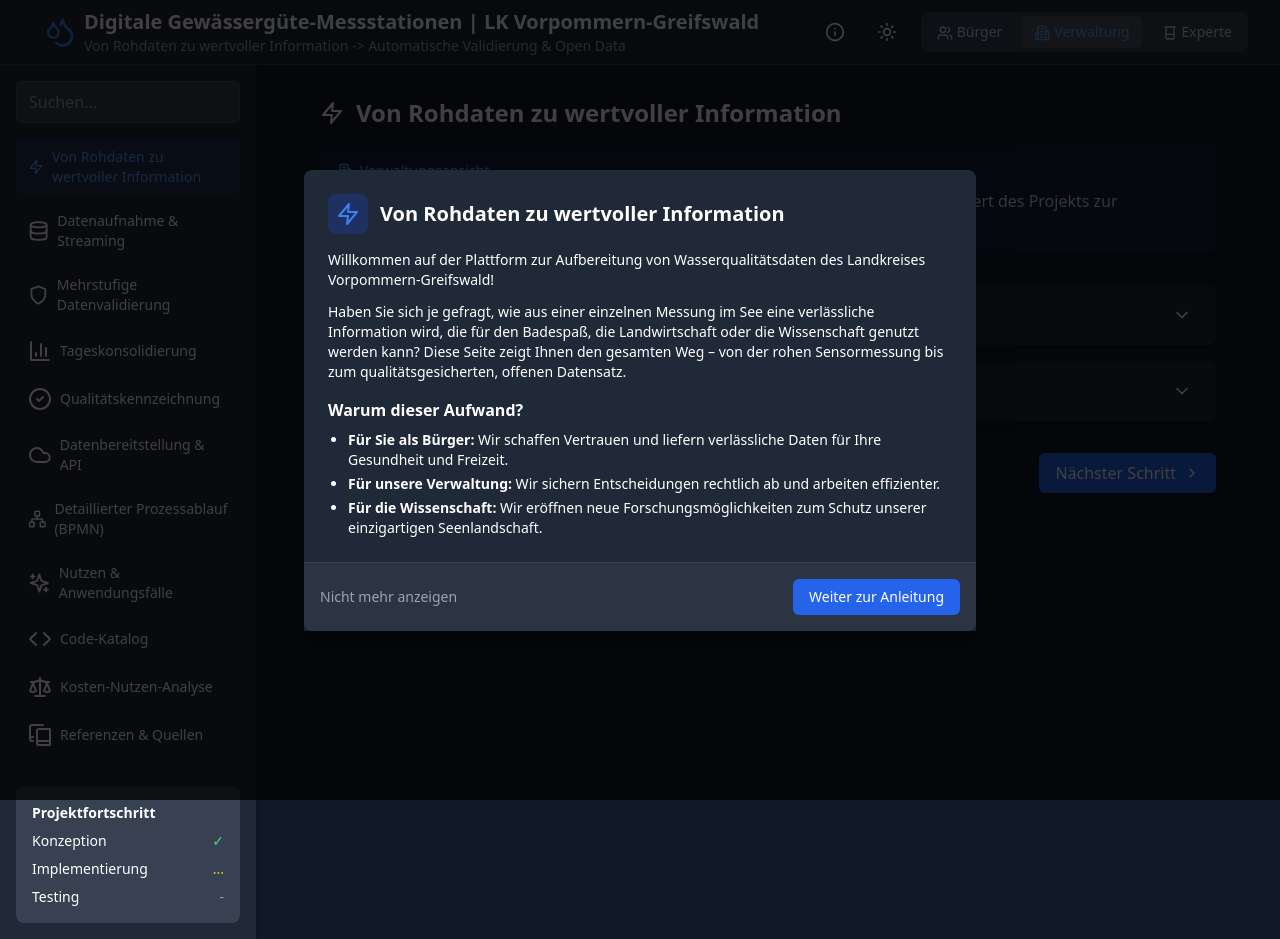
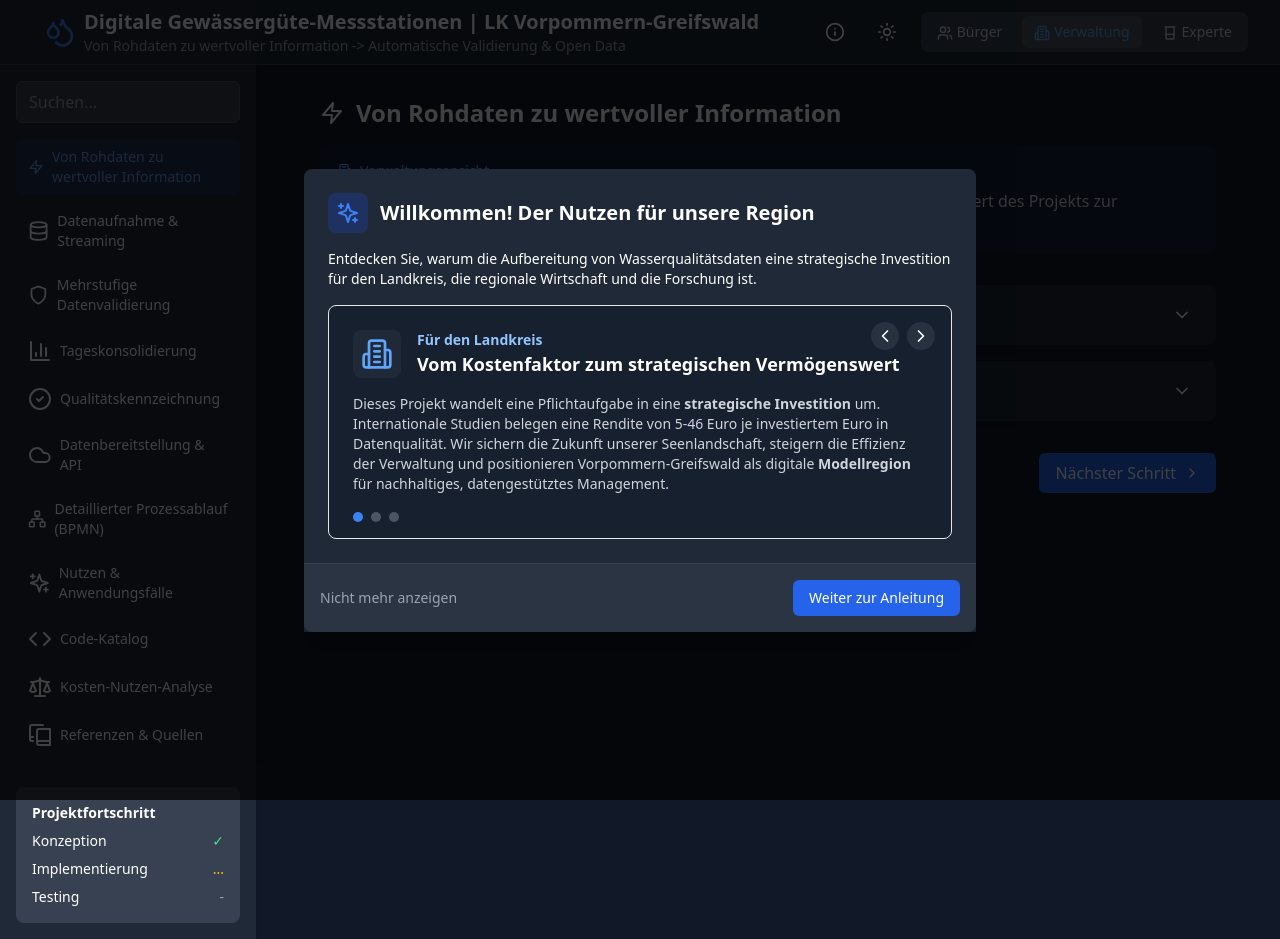
Before and after one commit to HmannCA/wasserqualitaet-vg, a React (Vite) app: page / in a window 1280 px wide. Built offline with nearby package versions, Linux system fonts and the light colour scheme; the HTML template or start-up script is replaced by a standard one.

Commit message:
Fertig Version 1, Mockups fehlen noch

```diff
--- a/src/App.jsx
+++ b/src/App.jsx
@@ -1,5 +1,5 @@
 import React, { useState, useEffect } from 'react';
-import { ChevronDown, ChevronRight, Users, Beaker, Building2, MessageSquare, Send, User, Calendar, ThumbsUp, Filter, Droplets, Activity, Database, Shield, Cloud, BarChart3, Info, CheckCircle2, AlertCircle, X, Menu, Sun, Moon, ClipboardList, Scale, BookCopy, Zap, Network, Sparkles, Code, NetworkIcon, Ship, Sprout, Lightbulb, Wrench, Fish, School, FileText, Map, Siren, Building, Briefcase, FlaskConical } from 'lucide-react';
+import { ChevronDown, ChevronRight, ChevronLeft, Users, Beaker, Building2, MessageSquare, Send, User, Calendar, ThumbsUp, Filter, Droplets, Activity, Database, Shield, Cloud, BarChart3, Info, CheckCircle2, AlertCircle, X, Menu, Sun, Moon, ClipboardList, Scale, BookCopy, Zap, Network, Sparkles, Code, NetworkIcon, Ship, Sprout, Lightbulb, Wrench, Fish, School, FileText, Map, Siren, Building, Briefcase, FlaskConical, Layers, Orbit } from 'lucide-react';
 import { LineChart, Line, XAxis, YAxis, CartesianGrid, Tooltip, Legend, ResponsiveContainer, ScatterChart, Scatter, BarChart, Bar, ComposedChart, Area, ReferenceLine, PieChart, Pie, Cell, RadarChart, PolarGrid, PolarAngleAxis, PolarRadiusAxis, Radar } from 'recharts';
 import bpmnProzessExperte from './assets/bpmn-prozess.png';
 import bpmnProzessBuerger from './assets/bpmn-prozess-buerger.png';
@@ -191,16 +191,16 @@ const useCaseData = {
       }
     },
     {
-      id: 'infrastructure',
-      title: 'Intelligente Infrastruktur',
-      icon: Wrench,
-      target: 'Wasserversorger, Kommunen',
-      summary: 'Echtzeit-Analyse von Druck- und Durchflussdaten zur frühzeitigen Erkennung von Leckagen und zur effizienten Netzsteuerung.',
+      id: 'digital-twin',
+      title: 'Digitale Zwillinge und Ökosystem-Simulation',
+      icon: Orbit, // Oder Orbit, je nachdem was Sie importiert haben
+      target: 'Wissenschaft, Forschungsinstitute, Wasserbauingenieure',
+      summary: 'Ein lebendiges 4D-Modell des Sees, das durch Echtzeit-Sensordaten gespeist wird und als virtuelles Labor für Simulationen und Analysen dient.',
       details: {
-          problem: 'Wasserverluste durch unentdeckte Leckagen in alternden Rohrnetzen sind ein erheblicher Kostenfaktor für Wasserversorger.',
-          solution: 'Anomalieerkennungs-Algorithmen können auf die Zeitreihendaten angewendet werden, um atypische Muster zu identifizieren, die auf Lecks oder Rohrbrüche hindeuten.',
-          benefit: 'Reduziert teure Wasserverluste, spart Energie für Pumpen und erhöht die Stabilität und Sicherheit der Versorgungsinfrastruktur.',
-          example: 'Das EU-Projekt "Digital Water City" hat solche Smart-Water-Grid-Lösungen erfolgreich in europäischen Metropolen pilotiert.'
+        problem: 'Statische Modelle und seltene, punktuelle Messungen können die hochdynamischen und räumlich komplexen Prozesse in einem See (z.B. die Ausbildung von thermischen Schichtungen, Nährstoff-Hotspots, Strömungen) nur unzureichend abbilden. Für präzise Forschung und Management fehlen oft lebendige, datengestützte Gesamtbilder des Ökosystems.',
+        solution: 'Der kontinuierliche, qualitätsgesicherte Datenstrom der mobilen Sensorflotte wird genutzt, um ein dynamisches 4D-Modell (3D-Raum + Zeit) des Sees zu füttern – einen "Digitalen Zwilling". Dieses virtuelle Abbild des realen Gewässers wird in Quasi-Echtzeit durch die Messdaten kalibriert und aktualisiert. Es dient als virtuelles Labor, in dem komplexe Zusammenhänge visualisiert und Szenarien durchgespielt werden können.',
+        benefit: 'Ermöglicht die Simulation von Extremszenarien (z.B. Hitzewellen), die Visualisierung komplexer Prozesse, die Optimierung von Sanierungsmaßnahmen vor deren Umsetzung und die risikofreie Überprüfung wissenschaftlicher Hypothesen.',
+        example: 'Das Projekt folgt der Vision des "Digital Twin of the Ocean" (DITTO) Programms der Vereinten Nationen, das darauf abzielt, durch die Fusion von Sensordaten und Modellen ein interaktives, digitales Abbild globaler Gewässer zu schaffen.'
       }
     },
     {
@@ -626,6 +626,7 @@ const UseCaseModal = ({ useCase, onClose }) => {
 };
 
 // Komponente für das Einführungs-Modal
+
 const IntroModal = ({ show, onClose }) => {
   const [step, setStep] = useState(1);
 
@@ -644,17 +645,16 @@ const IntroModal = ({ show, onClose }) => {
           {step === 1 && (
             <div>
               <div className="flex items-center space-x-3 mb-4">
-                <div className="bg-blue-100 dark:bg-blue-900/50 p-2 rounded-lg"><Zap className="w-6 h-6 text-blue-500" /></div>
-                <h3 className="text-xl font-bold">Von Rohdaten zu wertvoller Information</h3>
-              </div>
-              <p className="text-sm mb-3">Willkommen auf der Plattform zur Aufbereitung von Wasserqualitätsdaten des Landkreises Vorpommern-Greifswald!</p>
-              <p className="text-sm">Haben Sie sich je gefragt, wie aus einer einzelnen Messung im See eine verlässliche Information wird, die für den Badespaß, die Landwirtschaft oder die Wissenschaft genutzt werden kann? Diese Seite zeigt Ihnen den gesamten Weg – von der rohen Sensormessung bis zum qualitätsgesicherten, offenen Datensatz.</p>
-              <h4 className="font-semibold mt-4 mb-2">Warum dieser Aufwand?</h4>
-              <ul className="list-disc list-outside pl-5 text-sm space-y-1">
-                <li><b>Für Sie als Bürger:</b> Wir schaffen Vertrauen und liefern verlässliche Daten für Ihre Gesundheit und Freizeit.</li>
-                <li><b>Für unsere Verwaltung:</b> Wir sichern Entscheidungen rechtlich ab und arbeiten effizienter.</li>
-                <li><b>Für die Wissenschaft:</b> Wir eröffnen neue Forschungsmöglichkeiten zum Schutz unserer einzigartigen Seenlandschaft.</li>
-              </ul>
+                <div className="bg-blue-100 dark:bg-blue-900/50 p-2 rounded-lg"><Sparkles className="w-6 h-6 text-blue-500" /></div>
+                <h3 className="text-xl font-bold">Willkommen! Der Nutzen für unsere Region</h3>
+              </div>
+              <p className="text-sm mb-4">
+                Entdecken Sie, warum die Aufbereitung von Wasserqualitätsdaten eine strategische Investition für den Landkreis, die regionale Wirtschaft und die Forschung ist.
+              </p>
+
+              {/* HIER IST DIE KORREKTUR: Das Motivations-Karussell wird direkt eingebunden. */}
+              <MotivationCarousel />
+
             </div>
           )}
           {step === 2 && (
@@ -2570,8 +2570,9 @@ async def get_observations(
             <div className="flex items-center space-x-4">
 
               {/* NEUER INFO-BUTTON */}
+
               <button
-                onClick={() => { localStorage.removeItem('hasSeenIntroModal'); setShowIntroModal(true); }}
+                onClick={() => setShowIntroModal(true)}
                 className="p-2 rounded-md hover:bg-gray-100 dark:hover:bg-gray-700"
                 title="Einführung anzeigen"
               >
```
